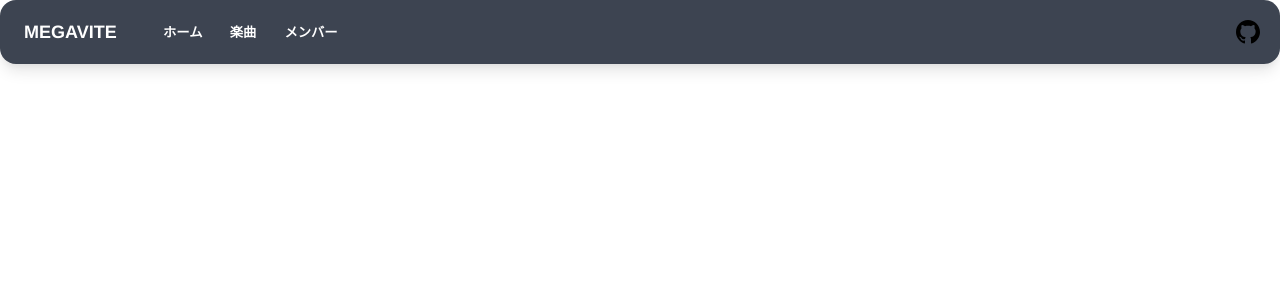
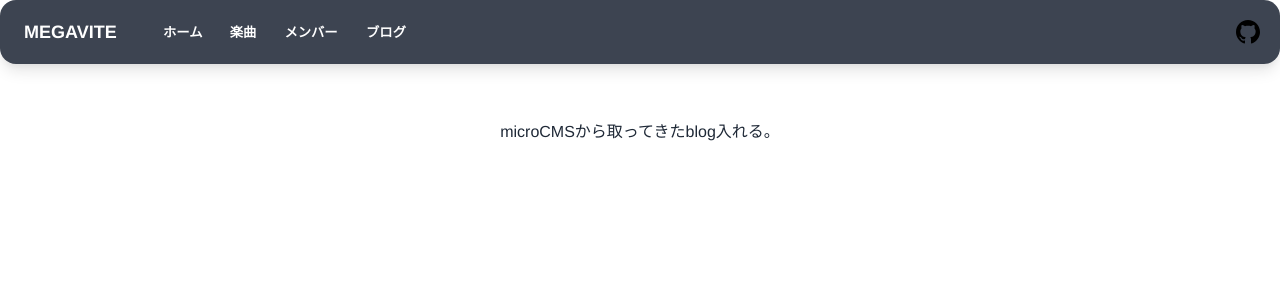
Before and after one commit to Kamekure-Maisuke/megavite, a Vue app: page /blog in a window 1280 px wide. Shown: the top 300 px of the page. Built offline with nearby package versions, Linux system fonts and the light colour scheme.

Commit message:
blog初期ページ追加

```diff
--- a/src/App.vue
+++ b/src/App.vue
@@ -15,6 +15,9 @@
         <button class="btn btn-ghost btn-sm rounded-btn">
           <router-link to="/member">メンバー</router-link>
         </button>
+        <button class="btn btn-ghost btn-sm rounded-btn">
+          <router-link to="/blog">ブログ</router-link>
+        </button>
       </div>
     </div>
     <div class="flex-none">
--- /dev/null
+++ b/src/components/Blog.vue
@@ -0,0 +1,5 @@
+<script setup>
+</script>
+<template>
+  microCMSから取ってきたblog入れる。
+</template>
--- a/src/route/index.js
+++ b/src/route/index.js
@@ -2,6 +2,7 @@ import { createRouter, createWebHistory } from 'vue-router'
 import Home from '../components/Home.vue'
 import Single from '../components/Single.vue'
 import Member from '../components/Member.vue'
+import Blog from '../components/Blog.vue'
 
 // router定義
 const routes = [
@@ -16,6 +17,10 @@ const routes = [
   {
     path: '/member',
     component: Member,
+  },
+  {
+    path: '/blog',
+    component: Blog,
   }
 ]
 
```
